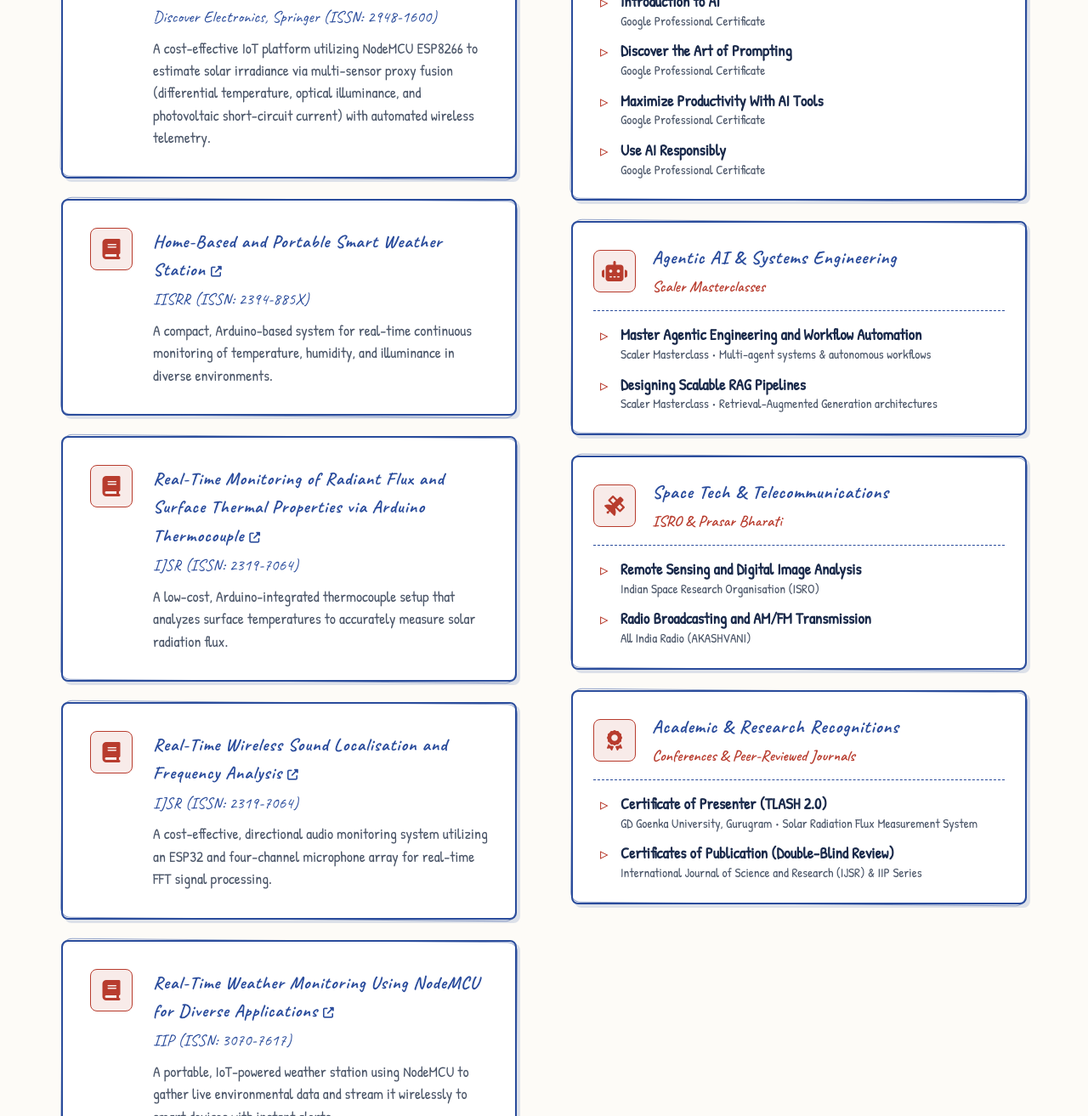
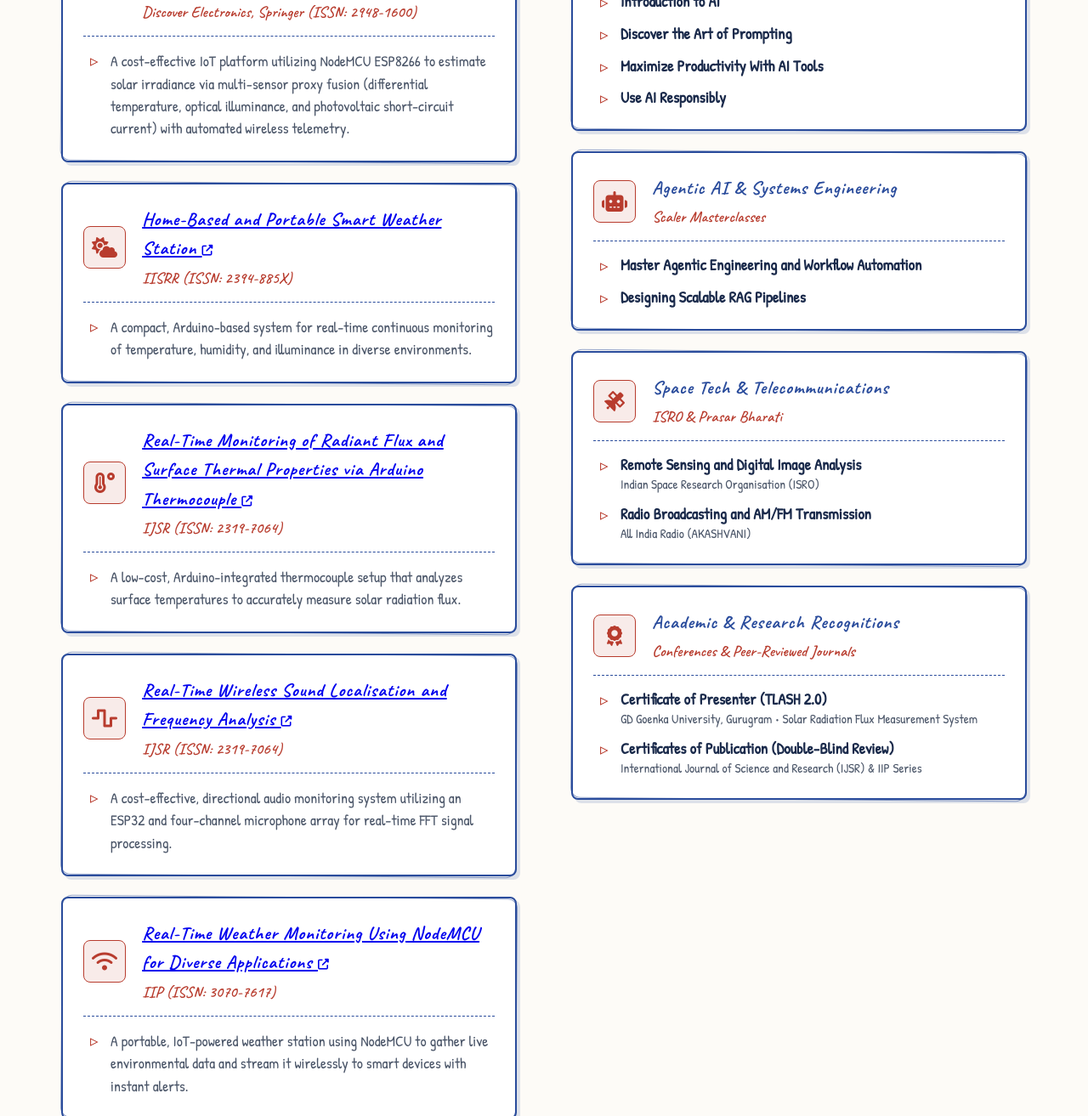
Before and after one commit to Hoptimus26/portfolio, a plain HTML site: page index.html in a window 1280 px wide. Shown: the part 5008-6321 px from the top of the page at 85% size. Drawn offline with Linux system fonts and the light colour scheme.

Commit message:
Update index.html

```diff
--- a/index.html
+++ b/index.html
@@ -379,68 +379,104 @@
                         <h2 class="section-title">Publications</h2>
                     </div>
                     <div class="pub-list">
-                        <div class="pub-item glass-card">
-                            <div class="pub-icon"><i class="fas fa-book"></i></div>
-                            <div class="pub-info">
+                        <!-- Publication 1 -->
+                        <div class="cert-category-card glass-card">
+                            <div class="cert-cat-header">
+                                <div class="pub-icon"><i class="fas fa-sun"></i></div>
+                                <div class="cert-cat-title">
                                     <h4><a href="https://link.springer.com/article/10.1007/s44291-026-00299-4"
-                                        target="_blank" style="color: inherit; text-decoration: none;">An IoT-Based
+                                            target="_blank">An IoT-Based
                                             Approach for Solar Irradiance Estimation Using Three Different Sensor Proxies <i
                                                 class="fas fa-external-link-alt" style="font-size: 0.8rem;"></i></a></h4>
                                     <span>Discover Electronics, Springer (ISSN: 2948-1600)</span>
+                                </div>
+                            </div>
+                            <ul class="cert-sub-list">
+                                <li>
                                     <p class="pub-summary">A cost-effective IoT platform utilizing NodeMCU ESP8266 to
                                         estimate solar irradiance via multi-sensor proxy fusion (differential temperature,
                                         optical illuminance, and photovoltaic short-circuit current) with automated wireless
                                         telemetry.</p>
+                                </li>
+                            </ul>
                         </div>
-                        </div>
-                        <div class="pub-item glass-card">
-                            <div class="pub-icon"><i class="fas fa-book"></i></div>
-                            <div class="pub-info">
+
+                        <!-- Publication 2 -->
+                        <div class="cert-category-card glass-card">
+                            <div class="cert-cat-header">
+                                <div class="pub-icon"><i class="fas fa-cloud-sun"></i></div>
+                                <div class="cert-cat-title">
                                     <h4><a href="https://www.iisrr.in/iisrr-ijr-vol-10-issue-iv-december-2024/"
-                                        target="_blank" style="color: inherit; text-decoration: none;">Home-Based and
+                                            target="_blank">Home-Based and
                                             Portable Smart Weather Station <i class="fas fa-external-link-alt"
                                                 style="font-size: 0.8rem;"></i></a></h4>
                                     <span>IISRR (ISSN: 2394-885X)</span>
+                                </div>
+                            </div>
+                            <ul class="cert-sub-list">
+                                <li>
                                     <p class="pub-summary">A compact, Arduino-based system for real-time continuous
                                         monitoring of temperature, humidity, and illuminance in diverse environments.</p>
+                                </li>
+                            </ul>
+                        </div>
+
+                        <!-- Publication 3 -->
+                        <div class="cert-category-card glass-card">
+                            <div class="cert-cat-header">
+                                <div class="pub-icon"><i class="fas fa-temperature-high"></i></div>
+                                <div class="cert-cat-title">
+                                    <h4><a href="https://dx.doi.org/10.21275/SR26128225405" target="_blank">Real-Time
+                                            Monitoring of Radiant Flux and Surface Thermal Properties via Arduino Thermocouple <i
+                                                class="fas fa-external-link-alt" style="font-size: 0.8rem;"></i></a></h4>
+                                    <span>IJSR (ISSN: 2319-7064)</span>
                                 </div>
                             </div>
-                        <div class="pub-item glass-card">
-                            <div class="pub-icon"><i class="fas fa-book"></i></div>
-                            <div class="pub-info">
-                                <h4><a href="https://dx.doi.org/10.21275/SR26128225405" target="_blank"
-                                        style="color: inherit; text-decoration: none;">Real-Time Monitoring of Radiant
-                                        Flux and Surface Thermal Properties via Arduino Thermocouple <i
+                            <ul class="cert-sub-list">
+                                <li>
+                                    <p class="pub-summary">A low-cost, Arduino-integrated thermocouple setup that analyzes
+                                        surface temperatures to accurately measure solar radiation flux.</p>
+                                </li>
+                            </ul>
+                        </div>
+
+                        <!-- Publication 4 -->
+                        <div class="cert-category-card glass-card">
+                            <div class="cert-cat-header">
+                                <div class="pub-icon"><i class="fas fa-wave-square"></i></div>
+                                <div class="cert-cat-title">
+                                    <h4><a href="https://dx.doi.org/10.21275/SR251226144505" target="_blank">Real-Time
+                                            Wireless Sound Localisation and Frequency Analysis <i
                                                 class="fas fa-external-link-alt" style="font-size: 0.8rem;"></i></a></h4>
                                     <span>IJSR (ISSN: 2319-7064)</span>
-                                <p class="pub-summary">A low-cost, Arduino-integrated thermocouple setup that analyzes
-                                    surface temperatures to accurately measure solar radiation flux.</p>
                                 </div>
                             </div>
-                        <div class="pub-item glass-card">
-                            <div class="pub-icon"><i class="fas fa-book"></i></div>
-                            <div class="pub-info">
-                                <h4><a href="https://dx.doi.org/10.21275/SR251226144505" target="_blank"
-                                        style="color: inherit; text-decoration: none;">Real-Time Wireless Sound
-                                        Localisation and Frequency Analysis <i class="fas fa-external-link-alt"
-                                            style="font-size: 0.8rem;"></i></a></h4>
-                                <span>IJSR (ISSN: 2319-7064)</span>
+                            <ul class="cert-sub-list">
+                                <li>
                                     <p class="pub-summary">A cost-effective, directional audio monitoring system utilizing
                                         an ESP32 and four-channel microphone array for real-time FFT signal processing.</p>
+                                </li>
+                            </ul>
+                        </div>
+
+                        <!-- Publication 5 -->
+                        <div class="cert-category-card glass-card">
+                            <div class="cert-cat-header">
+                                <div class="pub-icon"><i class="fas fa-wifi"></i></div>
+                                <div class="cert-cat-title">
+                                    <h4><a href="https://www.doi.org/10.58532/nbennurFTPSV6B1C2" target="_blank">Real-Time
+                                            Weather Monitoring Using NodeMCU for Diverse Applications <i
+                                                class="fas fa-external-link-alt" style="font-size: 0.8rem;"></i></a></h4>
+                                    <span>IIP (ISSN: 3070-7617)</span>
                                 </div>
                             </div>
-                        <div class="pub-item glass-card">
-                            <div class="pub-icon"><i class="fas fa-book"></i></div>
-                            <div class="pub-info">
-                                <h4><a href="https://www.doi.org/10.58532/nbennurFTPSV6B1C2" target="_blank"
-                                        style="color: inherit; text-decoration: none;">Real-Time Weather Monitoring
-                                        Using NodeMCU for Diverse Applications <i class="fas fa-external-link-alt"
-                                            style="font-size: 0.8rem;"></i></a></h4>
-                                <span>IIP (ISSN: 3070-7617)</span>
+                            <ul class="cert-sub-list">
+                                <li>
                                     <p class="pub-summary">A portable, IoT-powered weather station using NodeMCU to gather
                                         live environmental data and stream it wirelessly to smart devices with instant
                                         alerts.</p>
-                            </div>
+                                </li>
+                            </ul>
                         </div>
                     </div>
                 </div>
@@ -457,25 +493,25 @@
                                 <div class="pub-icon"><i class="fab fa-google"></i></div>
                                 <div class="cert-cat-title">
                                     <h4>Google AI Certificates</h4>
-                                    <span>Google Career Certificates</span>
+                                    <span>Google Professional Certificate</span>
                                 </div>
                             </div>
                             <ul class="cert-sub-list">
                                 <li>
                                     <strong>Introduction to AI</strong>
-                                    <span class="cert-meta">Google Professional Certificate</span>
+                                    <!-- <span class="cert-meta">Google Professional Certificate</span> -->
                                 </li>
                                 <li>
                                     <strong>Discover the Art of Prompting</strong>
-                                    <span class="cert-meta">Google Professional Certificate</span>
+                                    <!--          <span class="cert-meta">Google Professional Certificate</span> -->
                                 </li>
                                 <li>
                                     <strong>Maximize Productivity With AI Tools</strong>
-                                    <span class="cert-meta">Google Professional Certificate</span>
+                                    <!-- <span class="cert-meta">Google Professional Certificate</span> -->
                                 </li>
                                 <li>
                                     <strong>Use AI Responsibly</strong>
-                                    <span class="cert-meta">Google Professional Certificate</span>
+                                    <!-- <span class="cert-meta">Google Professional Certificate</span> -->
                                 </li>
                             </ul>
                         </div>
@@ -492,11 +528,11 @@
                             <ul class="cert-sub-list">
                                 <li>
                                     <strong>Master Agentic Engineering and Workflow Automation</strong>
-                                    <span class="cert-meta">Scaler Masterclass • Multi-agent systems & autonomous workflows</span>
+                                    <!-- <span class="cert-meta">Scaler Masterclass • Multi-agent systems & autonomous workflows</span> -->
                                 </li>
                                 <li>
                                     <strong>Designing Scalable RAG Pipelines</strong>
-                                    <span class="cert-meta">Scaler Masterclass • Retrieval-Augmented Generation architectures</span>
+                                    <!-- <span class="cert-meta">Scaler Masterclass • Retrieval-Augmented Generation architectures</span> -->
                                 </li>
                             </ul>
                         </div>
@@ -534,11 +570,13 @@
                             <ul class="cert-sub-list">
                                 <li>
                                     <strong>Certificate of Presenter (TLASH 2.0)</strong>
-                                    <span class="cert-meta">GD Goenka University, Gurugram • Solar Radiation Flux Measurement System</span>
+                                    <span class="cert-meta">GD Goenka University, Gurugram • Solar Radiation Flux
+                                        Measurement System</span>
                                 </li>
                                 <li>
                                     <strong>Certificates of Publication (Double-Blind Review)</strong>
-                                    <span class="cert-meta">International Journal of Science and Research (IJSR) & IIP Series</span>
+                                    <span class="cert-meta">International Journal of Science and Research (IJSR) & IIP
+                                        Series</span>
                                 </li>
                             </ul>
                         </div>
```
Lines whose indentation alone changed are shown as unchanged.
